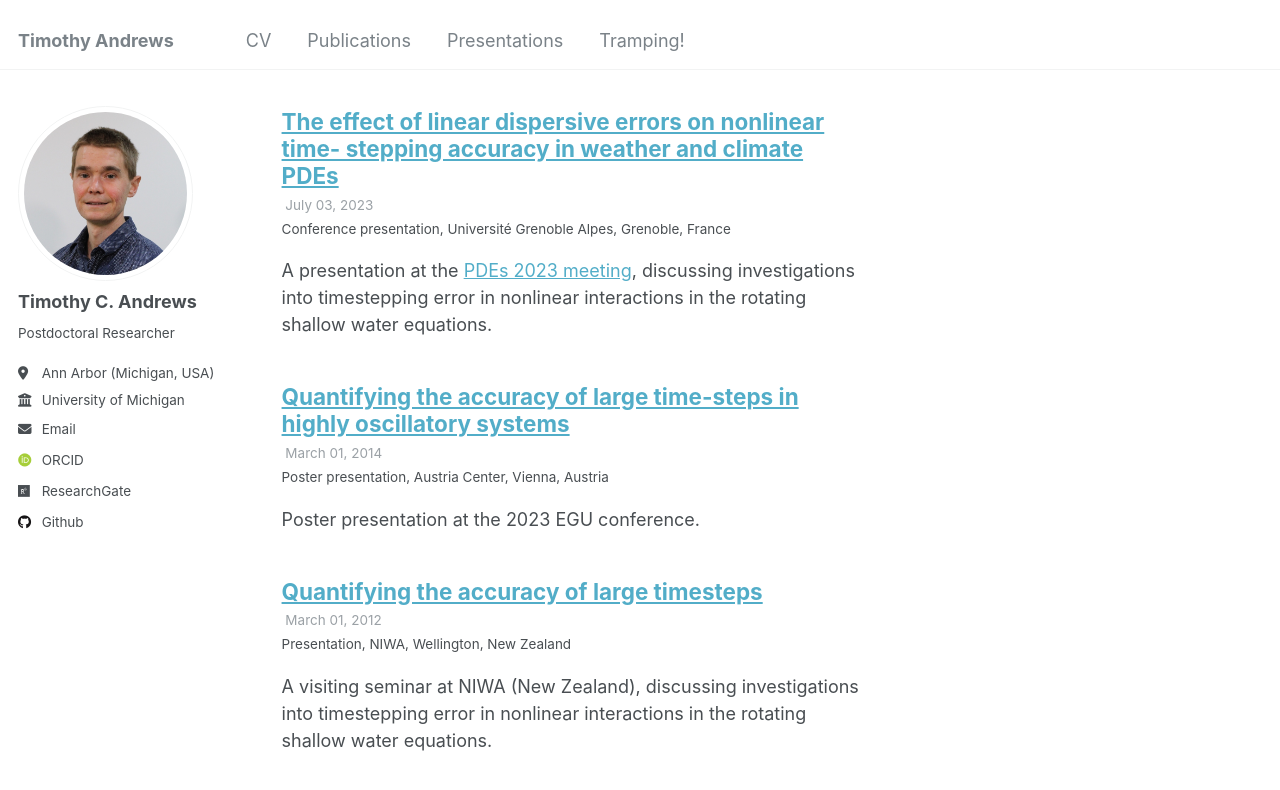
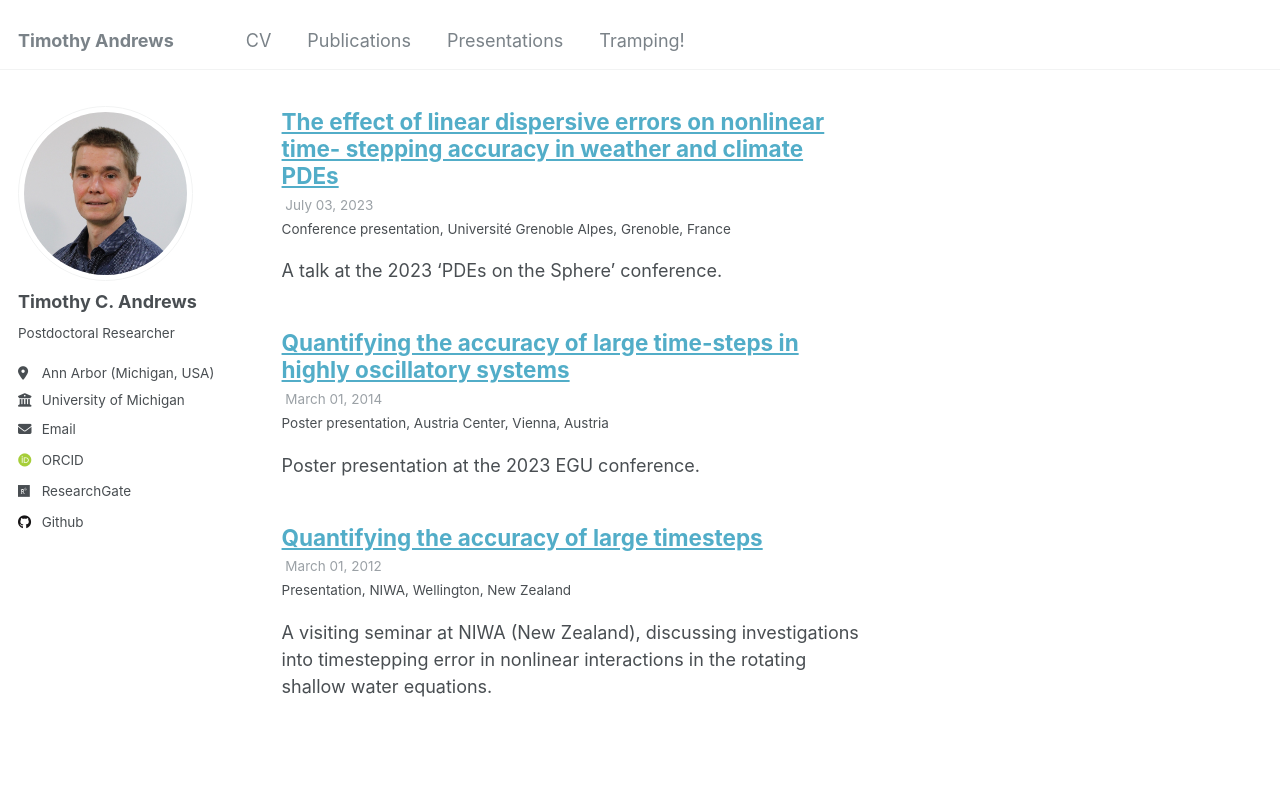
Before and after one commit to ta440/ta440.github.io, a Jekyll site: the page built from _pages/talks.html, in a window 1280 px wide and 900 px high, scrolled down 319 px. Shown: the top 790 px of the window. Built offline with Jekyll 4.4.1, drawn with Linux system fonts in a browser that asks for light colours; some web fonts are replaced.

Commit message:
Update 2023-07-03_pdes.md

```diff
--- a/_talks/2023-07-03_pdes.md
+++ b/_talks/2023-07-03_pdes.md
@@ -5,10 +5,11 @@ stepping accuracy in weather
 and climate PDEs"
 collection: presentations
 type: "Conference presentation"
-permalink: /presentations/2023-07-03_pdes
+permalink: /talks/2023-07-03_pdes
+excerpt: "A talk at the 2023 'PDEs on the Sphere' conference."
 venue: "Université Grenoble Alpes"
 date: 2023-07-03
 location: "Grenoble, France"
 ---
 
-A presentation at the [PDEs 2023 meeting](https://pdes2023.sciencesconf.org/), discussing investigations into timestepping error in nonlinear interactions in the rotating shallow water equations.
+A presentation at the [PDEs on the sphere 2023 meeting](https://pdes2023.sciencesconf.org/), discussing investigations into timestepping error in nonlinear interactions in the rotating shallow water equations.
```
